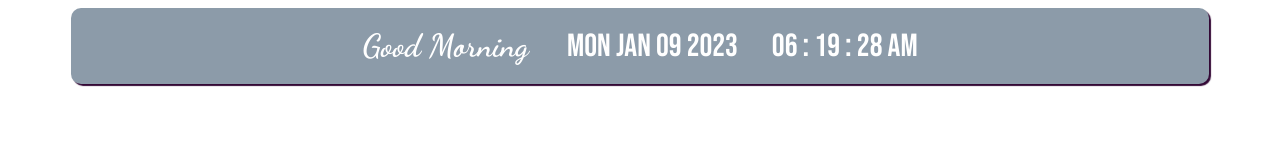
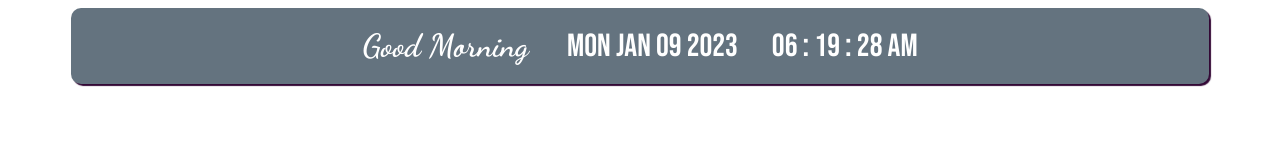
Before and after one commit to gennyyoung/embeds, a plain HTML site: page index.html in a window 1280 px wide. Drawn offline with Linux system fonts and the light colour scheme.

Commit message:
Update index.html

```diff
--- a/index.html
+++ b/index.html
@@ -40,7 +40,7 @@ h1 {
 .card {
     padding: 10px 25px 10px 25px;
     border-radius: 10px;
-    background: #8c9ba9;
+    background: #64737f;
     width: 85vw;
     color: #fff;
     display: inline-block;
```
